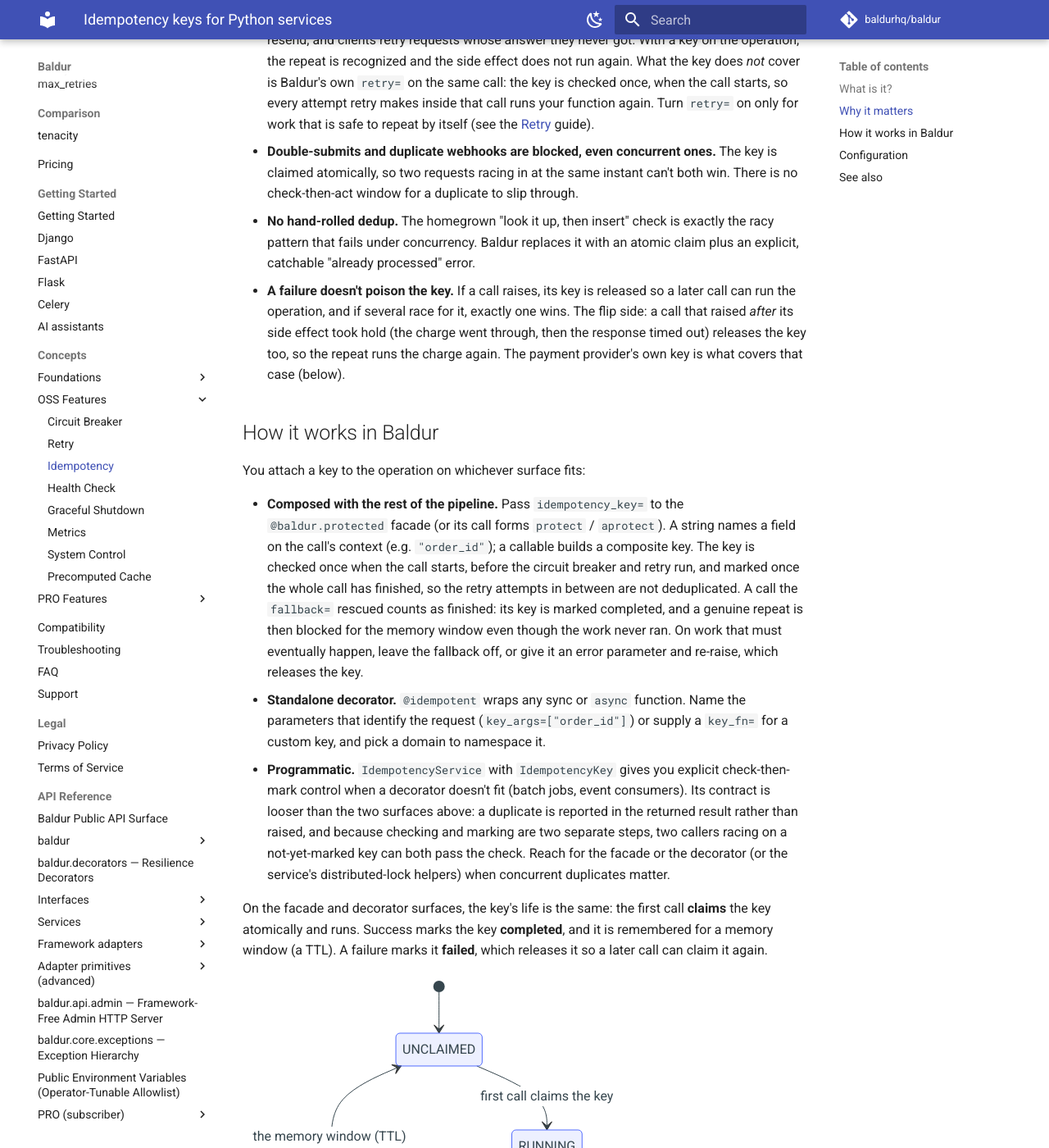
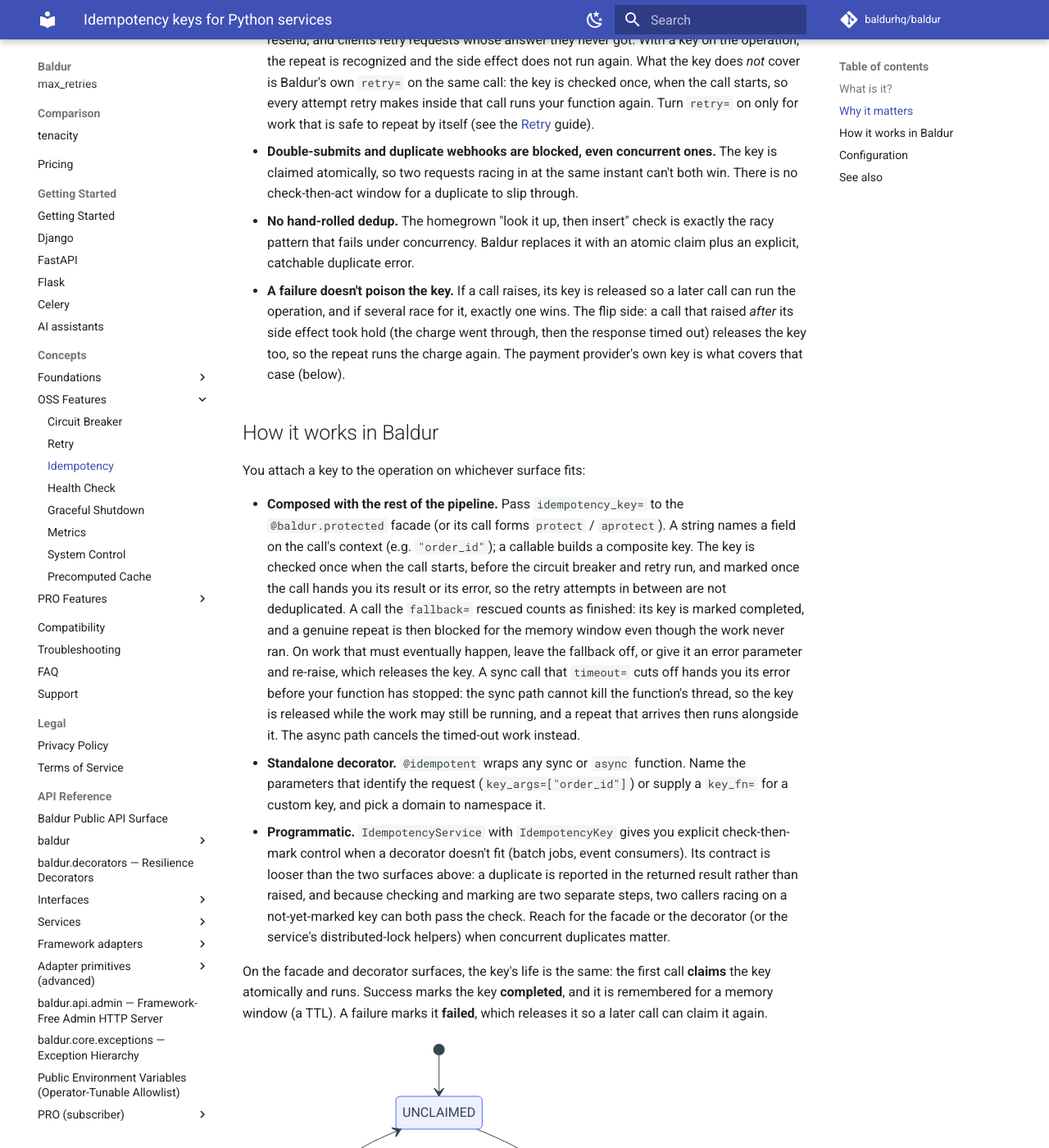
Before and after one commit to baldurhq/baldur, an MkDocs documentation site: the page built from docs/concepts/oss/idempotency.md, in a window 1280 px wide and 1400 px high, scrolled down 674 px. Shown: the whole window at 82% size. Built offline with MkDocs 1.6.1 and Material for MkDocs 9.7.7, drawn with Linux system fonts in a browser that asks for light colours; comment, search, counter and statistics services are not loaded; some of the changed text lies outside the part shown.

Commit message:
docs(concepts): reverse-verify the idempotency guide — sync timeout releases the key early, custom keys carry no operation name, 5 corrections
Fresh-session verification of the idempotency concept guide against the
code, with behavioural probes on an OSS-only install.

- A sync protect() call cut off by timeout= marks its key failed while
  the abandoned worker thread keeps running, so an immediate repeat ran
  alongside it (probe: two concurrent executions for one key; the async
  path cancels the work instead). Added to the facade bullet and to the
  in-flight row of the observe table.
- A key_fn= key (decorator) and a callable idempotency_key= key (facade)
  are used as-is: no function name, no protected-name prefix. Probes: two
  decorated functions, and two protected names, blocked each other on
  one custom key. "@idempotent keys include the function's name" is now
  scoped to key_args=, with a custom-key caveat.
- The observe table and one bullet quoted "already processed" /
  "another process is executing" as error text. The facade raises the
  generic IdempotencyDuplicateError message; what distinguishes the cases
  on both surfaces is its decision ("SKIP" / "ABORT"). Rows re-derived
  to exception type + decision.
- BALDUR_REDIS_URL Default cell read "unset", which the G30 default
  cross-check rejects; restored the field default and moved the unset
  behaviour into the description.
- Tagline em-dash pair replaced with parentheses.

```diff
--- a/docs/concepts/oss/idempotency.md
+++ b/docs/concepts/oss/idempotency.md
@@ -8,7 +8,7 @@
 
 # Idempotency for Python services
 
-> Makes "this must never happen twice" operations safe — a card charge, an email, a shipment — by remembering which requests have already run and blocking the repeats, even when a client retry, a double-click, or a duplicate webhook fires the same request again.
+> Makes "this must never happen twice" operations safe (a card charge, an email, a shipment) by remembering which requests have already run and blocking the repeats, even when a client retry, a double-click, or a duplicate webhook fires the same request again.
 
 ## What is it?
 
@@ -37,7 +37,7 @@
   check-then-act window for a duplicate to slip through.
 - **No hand-rolled dedup.** The homegrown "look it up, then insert" check is exactly the racy
   pattern that fails under concurrency. Baldur replaces it with an atomic claim plus an explicit,
-  catchable "already processed" error.
+  catchable duplicate error.
 - **A failure doesn't poison the key.** If a call raises, its key is released so a later call can
   run the operation, and if several race for it, exactly one wins. The flip side: a call that
   raised *after* its side effect took hold (the charge went through, then the response timed out)
@@ -51,11 +51,15 @@
 - **Composed with the rest of the pipeline.** Pass `idempotency_key=` to the `@baldur.protected`
   facade (or its call forms `protect` / `aprotect`). A string names a field on the call's context
   (e.g. `"order_id"`); a callable builds a composite key. The key is checked once when the call
-  starts, before the circuit breaker and retry run, and marked once the whole call has finished,
-  so the retry attempts in between are not deduplicated. A call the `fallback=` rescued counts as
-  finished: its key is marked completed, and a genuine repeat is then blocked for the memory window
-  even though the work never ran. On work that must eventually happen, leave the fallback off, or
-  give it an error parameter and re-raise, which releases the key.
+  starts, before the circuit breaker and retry run, and marked once the call hands you its result
+  or its error, so the retry attempts in between are not deduplicated. A call the `fallback=`
+  rescued counts as finished: its key is marked completed, and a genuine repeat is then blocked for
+  the memory window even though the work never ran. On work that must eventually happen, leave the
+  fallback off, or give it an error parameter and re-raise, which releases the key. A sync call
+  that `timeout=` cuts off hands you its error before your function has stopped: the sync path
+  cannot kill the function's thread, so the key is released while the work may still be running,
+  and a repeat that arrives then runs alongside it. The async path cancels the timed-out work
+  instead.
 - **Standalone decorator.** `@idempotent` wraps any sync or `async` function. Name the parameters
   that identify the request (`key_args=["order_id"]`) or supply a `key_fn=` for a custom key, and
   pick a domain to namespace it.
@@ -83,16 +87,17 @@
 | What you observe | When it happens |
 |------------------|-----------------|
 | The call runs normally | the key's first arrival, or a later arrival after a call that raised |
-| The duplicate is blocked with an "already processed" error | the same key arrives again after a successful run, within the memory window |
-| The duplicate is blocked with an "another process is executing" error | the same key arrives while the first call is still running |
-| The call is blocked with a "check unavailable" error | the dedup store could not be reached, under the default fail-closed posture |
+| The duplicate is blocked: `IdempotencyDuplicateError` with `decision` `"SKIP"` | the same key arrives again after a successful run, within the memory window |
+| The duplicate is blocked: `IdempotencyDuplicateError` with `decision` `"ABORT"` | the same key arrives while the first call is still running (on a sync call cut off by `timeout=`, only until the timeout fires) |
+| The call is blocked: `IdempotencyUnavailableError` | the dedup store could not be reached, under the default fail-closed posture |
 
 Where the guarantee holds, and where it stops:
 
 - **Blocked means a clear error, not a silent skip.** A duplicate raises
-  `IdempotencyDuplicateError` (the same error type on the facade and the decorator alike),
-  telling you whether the original already completed or is still in flight. Baldur does *not* replay the original call's
-  response — catch the error and treat it as "this work already happened."
+  `IdempotencyDuplicateError` (the same error type on the facade and the decorator alike), and
+  its `decision` tells you whether the original already completed (`"SKIP"`) or is still in
+  flight (`"ABORT"`). Baldur does *not* replay the original call's response — catch the error and
+  treat it as "this work already happened."
 - **Fail-closed by default.** Supplying a key is a "must not duplicate" signal, so if the dedup
   store can't be checked (say, a momentary network blip), the call is blocked with
   `IdempotencyUnavailableError` rather than risking a duplicate side effect. If availability
@@ -130,11 +135,14 @@
   duplicate running concurrently once the claim goes stale. The programmatic check/mark API remembers for its own configurable TTL.
 - **Keys are namespaced by operation.** On the decorator and the programmatic API, a domain
   (`external_service`, `event`, `async_task`, and friends) keeps the same order ID in two domains
-  from colliding, and within a domain `@idempotent` keys include the decorated function's
+  from colliding, and within a domain a `key_args=` key includes the decorated function's
   module-qualified name, so two different functions sharing `key_args=["order_id"]` and the same
   order ID each get their own verdict: charging order 1 never blocks shipping order 1. The facade
   has no domain; its field-name form prefixes the protected name instead (`charge-customer` plus
-  the order ID), which keeps two protected operations apart the same way. On the decorator, when
+  the order ID), which keeps two protected operations apart the same way. A custom key gets
+  neither: a `key_fn=` result is used as-is behind the domain, and a callable `idempotency_key=`
+  result is used as-is, so two operations whose custom keys can come out equal block each other
+  unless the key itself names the operation. On the decorator, when
   two entry points really are one logical operation (an HTTP handler and a worker guarding the
   same charge), give both the same explicit `operation=` label. One caveat follows from the
   default being derived from the function's name: renaming or moving the function resets that
@@ -150,7 +158,7 @@
 | `BALDUR_IDEMPOTENCY_ENABLED` | `true` | Master switch — when `false`, every surface passes calls through with no dedup check |
 | `BALDUR_IDEMPOTENCY_GATE_MEMORY_TTL_SECONDS` | `1800` | Default memory window (in seconds) on the decorator and facade surfaces — how long a completed operation keeps blocking duplicates when no per-call `ttl` is given |
 | `BALDUR_IDEMPOTENCY_DEFAULT_CACHE_TTL` | `60` | How long (in seconds) the programmatic check/mark API remembers a processed operation |
-| `BALDUR_REDIS_URL` | unset | Points the seen-keys ledger at a shared Redis, so a duplicate key is blocked across all workers and hosts; unset, the ledger stays in process memory and production `init()` refuses to start |
+| `BALDUR_REDIS_URL` | `redis://localhost:6379/0` | Points the seen-keys ledger at a shared Redis, so a duplicate key is blocked across all workers and hosts; leave it unset and the ledger stays in process memory (the default address is not dialed for it) and production `init()` refuses to start |
 
 ## See also
 
```
